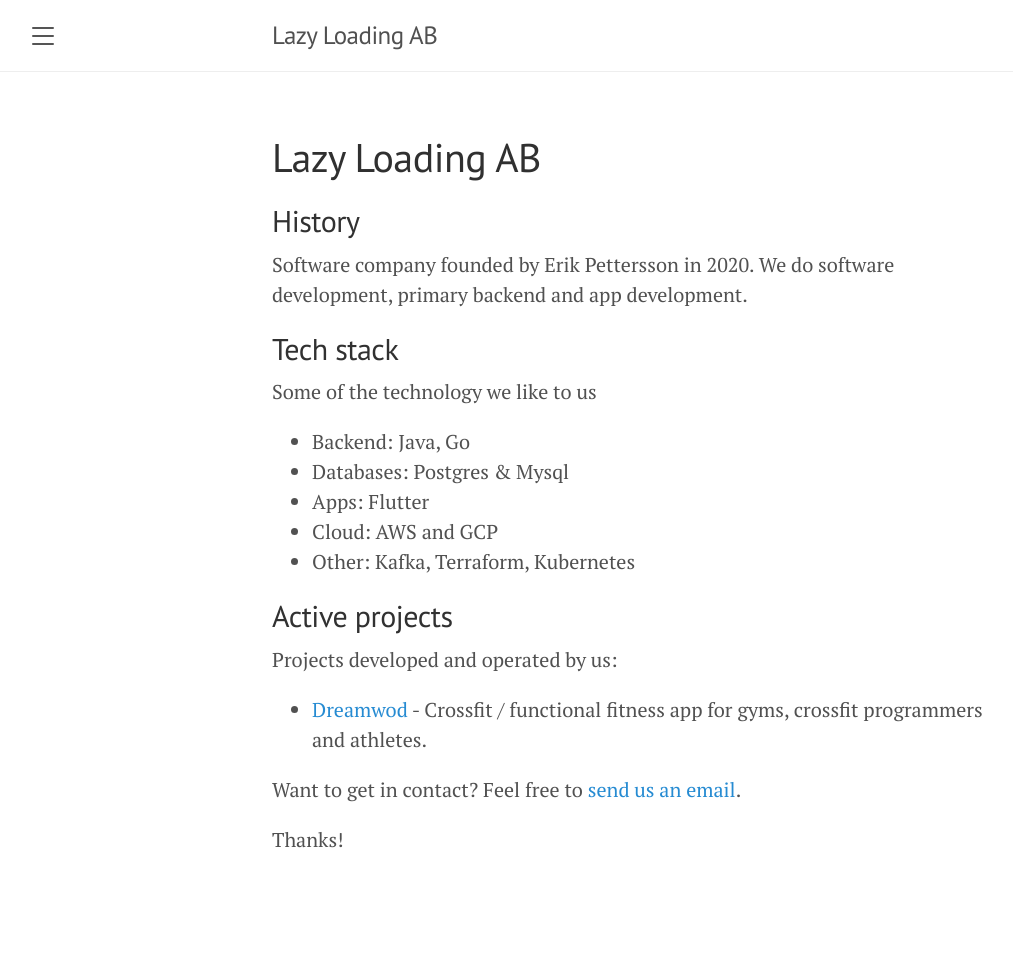
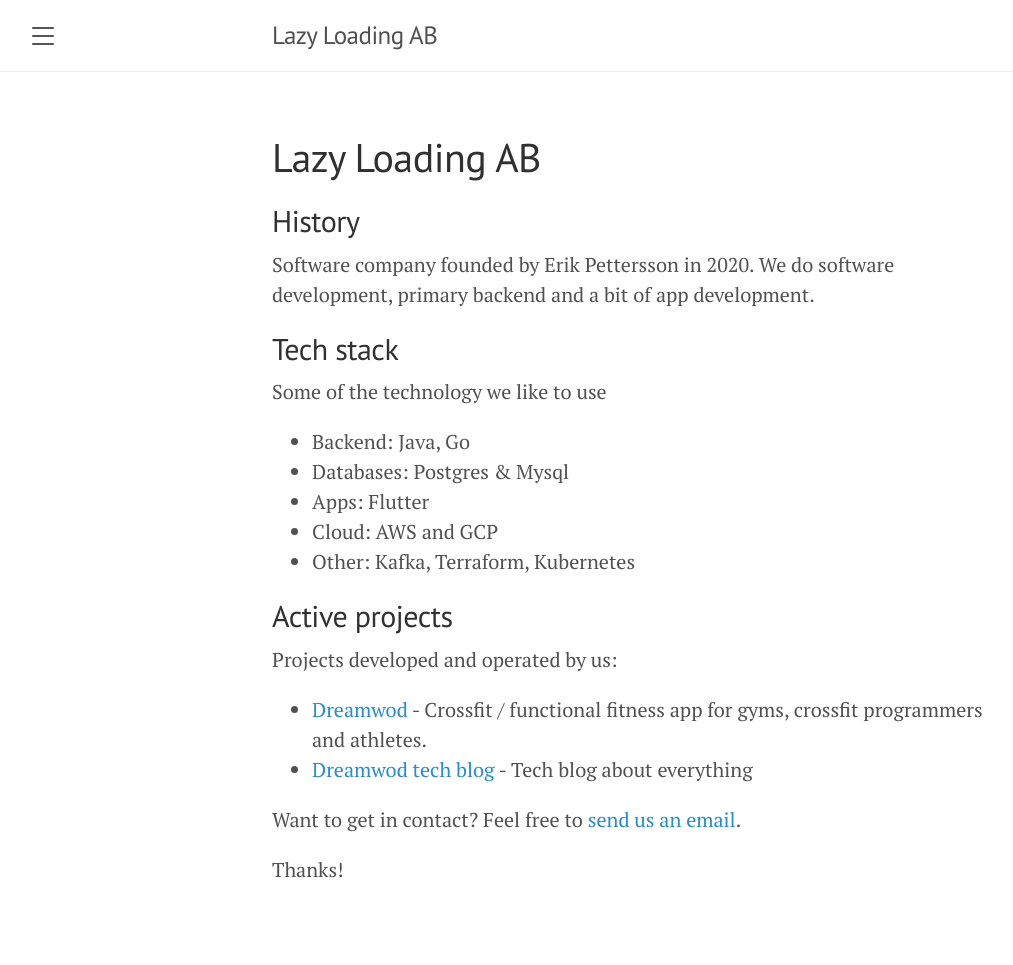
Before and after one commit to lazyloading-ab/lazyloading-ab.github.io, a Jekyll site: the page built from index.md, in a window 1280 px wide. Shown: the whole page, without its empty margins (8-1021 px from the left). Built offline with Jekyll 4.4.1, drawn with Linux system fonts in a browser that asks for light colours; before the commit the page ends 935 px from its top, so only the background shows below that.

Commit message:
Update index.md

```diff
--- a/index.md
+++ b/index.md
@@ -5,11 +5,11 @@ title: Lazy Loading AB
 
 ## History
 
-Software company founded by Erik Pettersson in 2020. We do software development, primary backend and app development.
+Software company founded by Erik Pettersson in 2020. We do software development, primary backend and a bit of app development.
 
 ## Tech stack
 
-Some of the technology we like to us
+Some of the technology we like to use
 
 * Backend: Java, Go
 * Databases: Postgres & Mysql
@@ -22,7 +22,7 @@ Some of the technology we like to us
 Projects developed and operated by us:
 
 * [Dreamwod](https://www.dreamwod.app) - Crossfit / functional fitness app for gyms, crossfit programmers and athletes.
-
+* [Dreamwod tech blog](https://medium.com/dreamwod-tech) - Tech blog about everything
 
 Want to get in contact? Feel free to [send us an email](mailto:erik@lazyloading.se).
 
```
